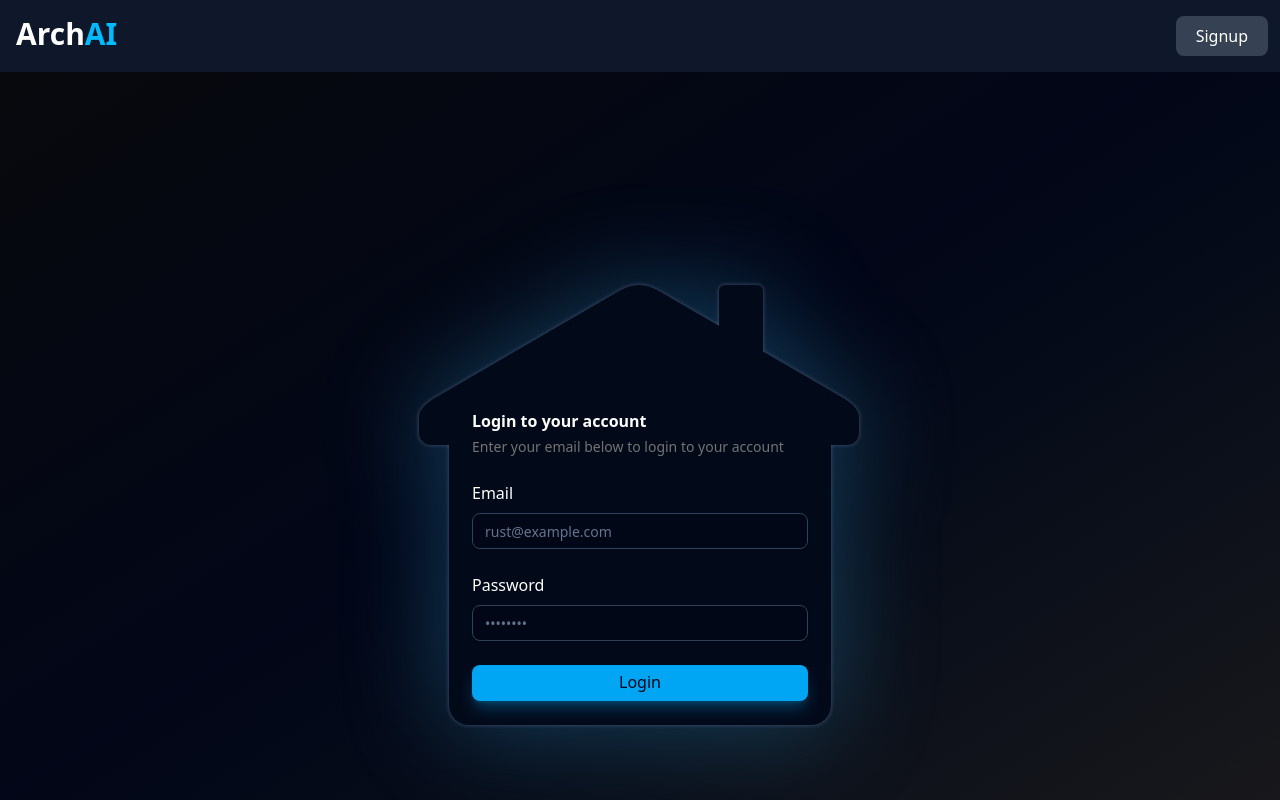
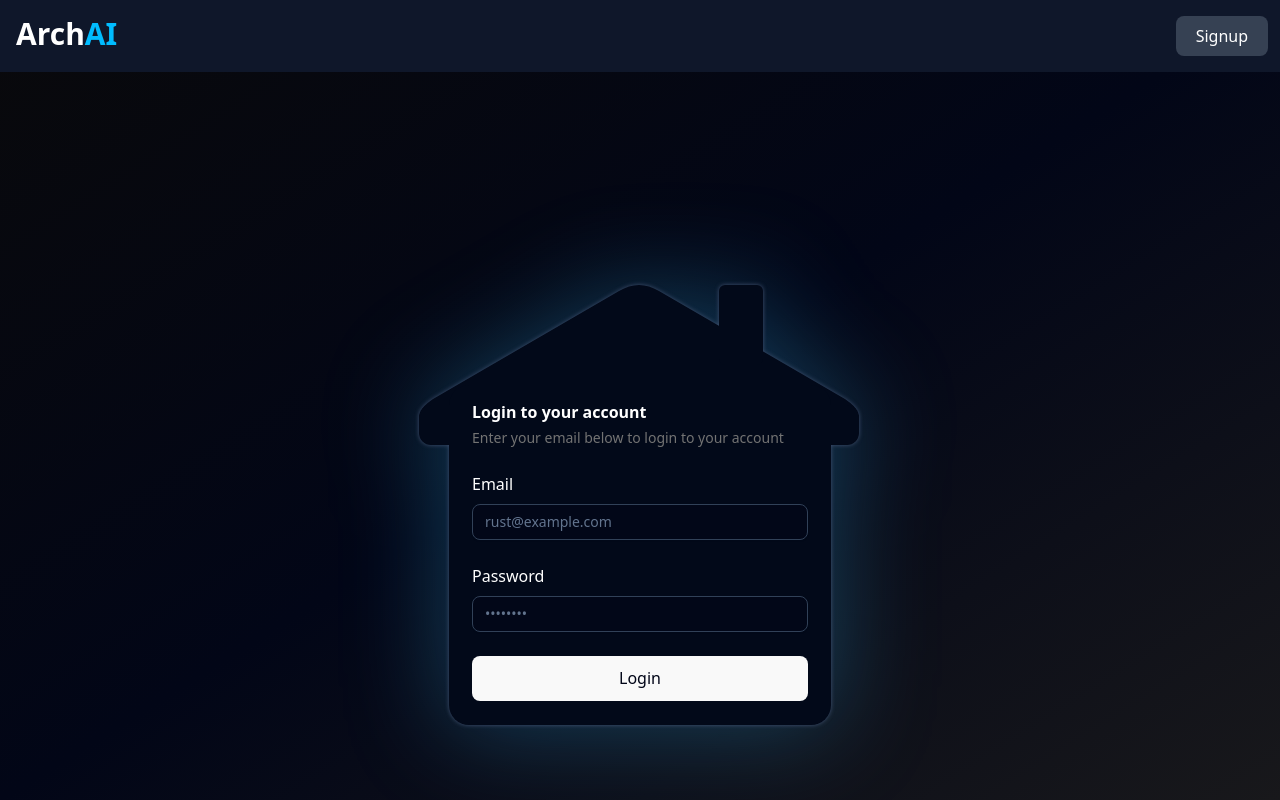
Before and after one commit to Aksh-bhatnagar/ArchAi, a React app in the folder frontend/: page /auth in a window 1280 px wide. Built offline with nearby package versions, Linux system fonts and the light colour scheme; the HTML template or start-up script is replaced by a standard one.

Commit message:
configur index.css

```diff
--- a/frontend/package.json
+++ b/frontend/package.json
@@ -26,6 +26,7 @@
     "react-dom": "^19.2.0",
     "react-hot-toast": "^2.6.0",
     "react-router-dom": "^7.9.6",
+    "react-simple-typewriter": "^5.0.1",
     "sonner": "^2.0.7",
     "tailwind-merge": "^3.4.0",
     "tailwindcss": "^4.1.17"
--- a/frontend/src/components/auth/AuthPage.tsx
+++ b/frontend/src/components/auth/AuthPage.tsx
@@ -21,7 +21,7 @@ export default function AuthPage() {
         setMode={ setMode }
       />
 
-      <div className="h-screen w-screen flex flex-col items-center justify-center min-h-screen bg-linear-to-br from-zinc-950 via-slate-950 to-zinc-900 ">
+      <div className="h-screen w-screen flex flex-col items-center justify-center min-h-screen">
          <div className="relative w-[650px] h-[650px] drop-shadow-[0_0_50px_rgba(56,189,248,0.30)]">
             <div className="relative w-[650px] h-[650px] drop-shadow-[0_0_2px_rgba(66,81,111)]">
 
--- a/frontend/src/components/auth/LoginCard.tsx
+++ b/frontend/src/components/auth/LoginCard.tsx
@@ -23,7 +23,7 @@ export default function LoginCard() {
     try {
       await api.post("/users/login", { email, password });
       console.log("Login Success");
-      navigate("/input");
+      navigate("/home");
     } catch (error: any) {
 
       console.log("Login Failed", error);
@@ -94,14 +94,8 @@ export default function LoginCard() {
         </CardContent>
         <CardFooter className="flex-col gap-2">
           <button
-            className="w-full!
-           bg-sky-500! hover:bg-sky-400!
-           text-slate-950!
-            font-medium!
-            shadow-lg shadow-sky-500/30!
-            rounded-md! h-9! text-center! pt-1!"
             onClick={handleLogin}
-          >
+            className="w-full">
             Login
           </button>
         </CardFooter>
--- a/frontend/src/components/auth/SignupCard.tsx
+++ b/frontend/src/components/auth/SignupCard.tsx
@@ -29,7 +29,7 @@ export default function SignupCard() {
         password,
       });
       console.log("SignUp Successful");
-      navigate("/input");
+      navigate("/home");
     } catch (error: any) {
       console.error("Signup Failed", error);
 
@@ -133,13 +133,7 @@ export default function SignupCard() {
         <CardFooter className="flex-col gap-2">
           <button
             onClick={handleRegister}
-            className="w-full!
-           bg-sky-500! hover:bg-sky-400!
-           text-slate-950!
-            font-medium!
-            shadow-lg shadow-sky-500/30!
-            rounded-md! h-9! text-center! pt-1!"
-          >
+            className="w-full">
             Sign Up
           </button>
         </CardFooter>
--- a/frontend/src/components/commons/Navbar.tsx
+++ b/frontend/src/components/commons/Navbar.tsx
@@ -1,9 +1,10 @@
+import { LucideUserCircle } from "lucide-react";
 import React, { useState } from "react";
 import { useLocation, useNavigate } from "react-router-dom";
 
 type Props = {
-  mode: "login" | "signup";
-  setMode: React.Dispatch<React.SetStateAction<"login" | "signup">>;
+  mode: "login" | "signup" | "";
+  setMode: React.Dispatch<React.SetStateAction<"login" | "signup">> | "";
 };
 
 export default function Navbar({ mode, setMode }: Props) {
@@ -20,10 +21,12 @@ export default function Navbar({ mode, setMode }: Props) {
       setIsDisabled(false);
     }, 1500)
 
-    setMode(mode === "login" ? "signup" : "login")
+    if (typeof setMode === "function") {
+      setMode(mode === "login" ? "signup" : "login")
+    }
   }
 
-  const handleLogo = () => navigate("/")
+  const handleLogo = () => navigate("/home")
 
   return (
     <div className="bg-[#0F172A] text-[#E5E7EB] h-18 w-screen top-0 flex absolute z-20 justify-between">
@@ -41,6 +44,15 @@ export default function Navbar({ mode, setMode }: Props) {
           {mode === "login" ? "Signup" : "Login"}
         </span>
       )}
+
+      {
+        location.pathname === "/home" && (
+          <span
+            className="rounded-full cursor-pointer p-4">
+              <LucideUserCircle className="size-10"/>
+          </span>
+        )
+      }
       </div>
     </div>
   );
--- /dev/null
+++ b/frontend/src/components/viewPlan/Home.tsx
@@ -0,0 +1,55 @@
+import { Flag, PlusIcon } from "lucide-react";
+import Navbar from "../commons/Navbar";
+import { Typewriter } from "react-simple-typewriter";
+import { useState } from "react";
+import InputWizard from "./InputWizard";
+
+export default function Home() {
+const [wizard, setwizard] = useState(false)
+
+
+  return (
+    <>
+      <Navbar mode={""} setMode={""}/>
+    <div className="h-full w-screen">
+
+      {/* Hero Section */}
+      <div className="flex flex-col items-center justify-center text-center gap-6">
+        <h2 className="text-4xl md:text-5xl font-medium">
+          <Typewriter
+      words={[
+        "Design Smart Floor Plans",
+        "AI-Powered Layouts",
+        "Optimized Homes",
+        "Vastu-Aligned Designs",
+      ]}
+      loop={0}
+      cursor
+      cursorStyle="|"
+      typeSpeed={50}
+      deleteSpeed={50}
+      delaySpeed={1500}
+    />
+        </h2>
+        <p className="max-w-xl text-zinc-400 text-lg">
+          Generate optimized architectural layouts in minutes using AI-driven workflows.
+        </p>
+        <button onClick={() => setwizard(true)}
+          className="flex justify-center items-center gap-1">
+          <PlusIcon />
+          Create New Floor Plan
+        </button>
+      </div>
+
+      {/* Saved Floor Plans */}
+
+      {/* input wizard */}
+    { wizard && <InputWizard />}
+
+    </div>
+
+
+
+    </>
+  );
+}
--- a/frontend/src/components/viewPlan/InputWizard.tsx
+++ b/frontend/src/components/viewPlan/InputWizard.tsx
@@ -2,6 +2,10 @@ import React from 'react'
 
 export default function InputWizard() {
   return (
-    <div>inputWizard</div>
+    <div className='absolute w-full h-full top-0 bg-white/20 z-20 flex justify-center items-center'>
+      {/* <div className='h-20 w-20 bg-white'>
+
+      </div> */}
+    </div>
   )
 }
--- a/frontend/src/index.css
+++ b/frontend/src/index.css
@@ -10,7 +10,12 @@
 
   color-scheme: light dark;
   color: rgba(255, 255, 255, 0.87);
-  background-color: #242424;
+  background: linear-gradient(
+    to bottom right,
+    #09090b,
+    #020617,
+    #18181b
+);;
 
   font-synthesis: none;
   text-rendering: optimizeLegibility;
@@ -79,16 +84,13 @@ button {
   font-size: 1em;
   font-weight: 500;
   font-family: inherit;
-  background-color: #1a1a1a;
+  background-color: oklch(68.5% 0.169 237.323);
   cursor: pointer;
   transition: border-color 0.25s;
+  color: #020618;
 }
 button:hover {
-  border-color: #646cff;
-}
-button:focus,
-button:focus-visible {
-  outline: 4px auto -webkit-focus-ring-color;
+  background-color: oklch(74.6% 0.16 232.661);
 }
 
 @media (prefers-color-scheme: light) {
@@ -200,3 +202,16 @@ button:focus-visible {
     opacity: 0;
   }
 }
+
+.bg-app-gradient {
+  background: linear-gradient(
+    to bottom right,
+    #09090b,
+    #020617,
+    #18181b
+  );
+}
+
+@theme {
+
+}
--- a/frontend/src/routes.tsx
+++ b/frontend/src/routes.tsx
@@ -1,7 +1,7 @@
 import { createBrowserRouter } from "react-router-dom";
 import HomePage from "./components/home/HomePage";
 import Floorplan from "./components/viewPlan/Floorplan";
-import InputWizard from "./components/viewPlan/InputWizard";
+import InputWizard from "./components/viewPlan/Home";
 import AuthPage from "./components/auth/AuthPage";
 import ProtectedRoute from "./components/commons/ProtectedRoute";
 // import InputWizard from "./components/viewPlan/inputWizard";
@@ -30,7 +30,7 @@ const router = createBrowserRouter([
         )
     },
     {
-        path: "/input",
+        path: "/home",
         element: (
             <ProtectedRoute>
                 <InputWizard />
```
Also changed, not shown: 1 other file (tests, documents, lock files or other folders).
